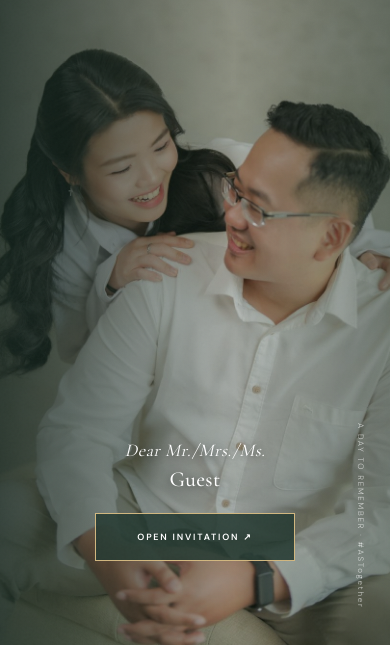
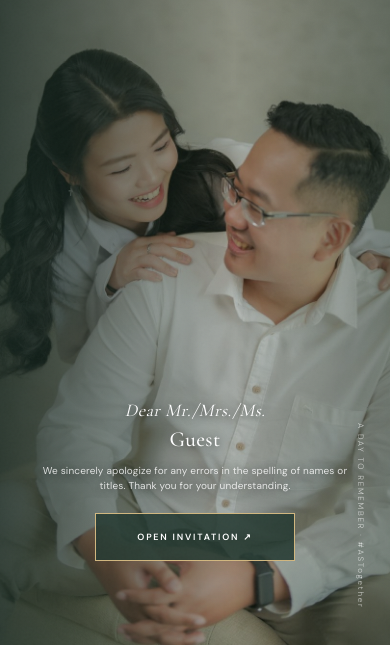
Before and after one commit to stephanietep/ASTogether, a plain HTML site: page index.html in a window 390 px wide. Shown: the part 199-844 px from the top of the page. Drawn offline with nearby package versions, Linux system fonts and the light colour scheme.

Commit message:
Update experience.css

```diff
--- a/experience.css
+++ b/experience.css
@@ -441,3 +441,25 @@ body.ast-cover-locked {
     transition-duration: .3s !important;
   }
 }
+
+
+/* Small disclaimer below personalized guest name */
+.ast-open-content .ast-guest-note {
+  display: block !important;
+  max-width: 360px !important;
+  margin: -10px auto 22px !important;
+  color: rgba(255, 255, 255, .82) !important;
+  font: 400 11px/1.6 'DM Sans', Arial, sans-serif !important;
+  letter-spacing: .015em !important;
+  text-align: center !important;
+  text-shadow: 0 1px 8px #0008 !important;
+}
+
+@media (max-width: 700px) {
+  .ast-open-content .ast-guest-note {
+    max-width: 310px !important;
+    font-size: 10px !important;
+    line-height: 1.5 !important;
+    margin: -10px auto 20px !important;
+  }
+}
```
